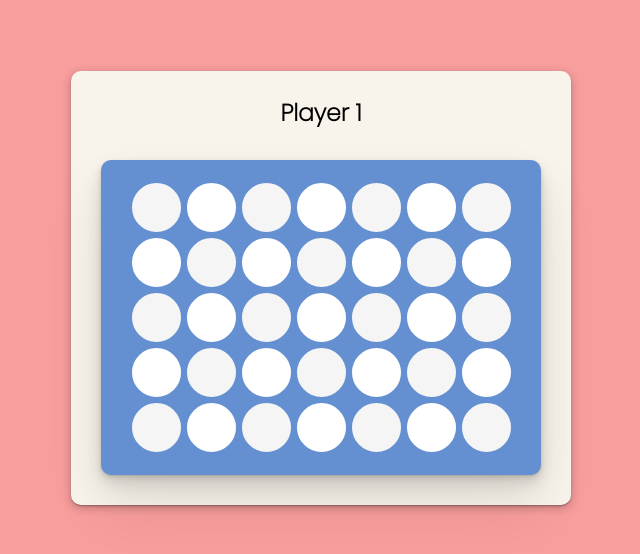
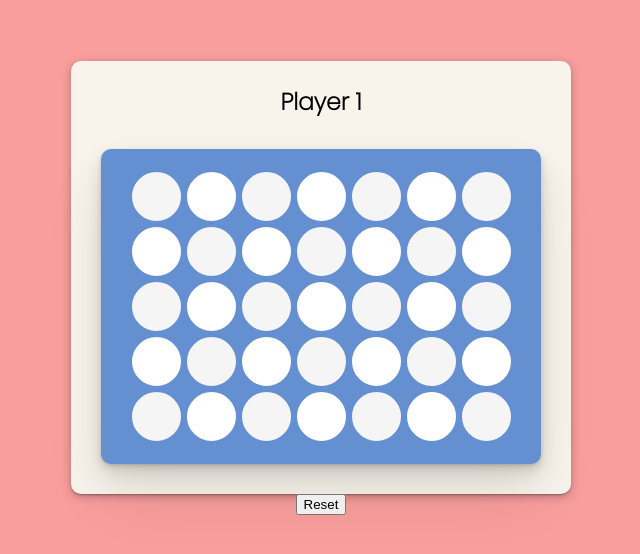
Before and after one commit to Archianne/connect-four, a plain HTML site: page index.html in a window 1280 px wide. Shown: the part 120-674 px from the top of the page, without its empty margins (319-959 px from the left). Drawn offline with Linux system fonts and the light colour scheme.

Commit message:
reset button added

```diff
--- a/index.html
+++ b/index.html
@@ -65,6 +65,7 @@
           <div class="square taken x"></div>
         </div>
       </div>
+      <button onclick="location.reload()">Reset</button>
     </div>
     <script src="main.js"></script>
   </body>
```
